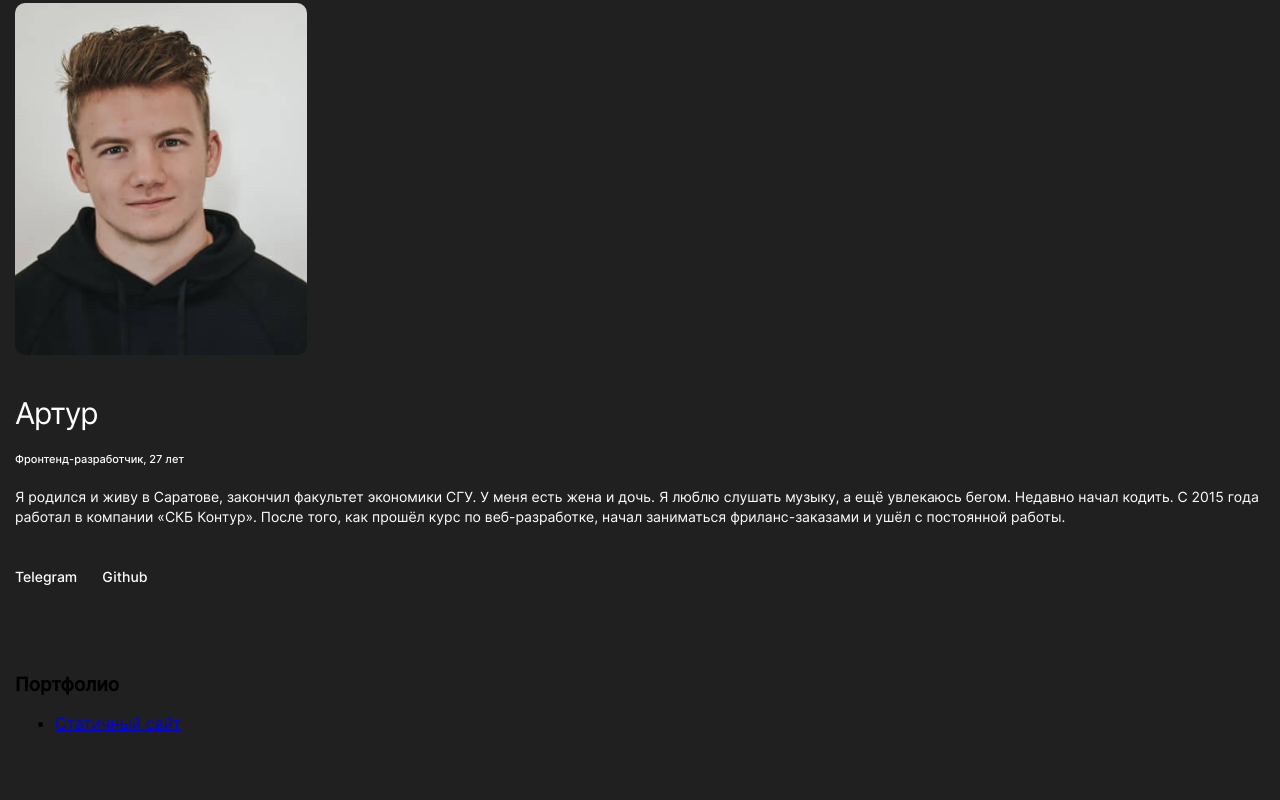
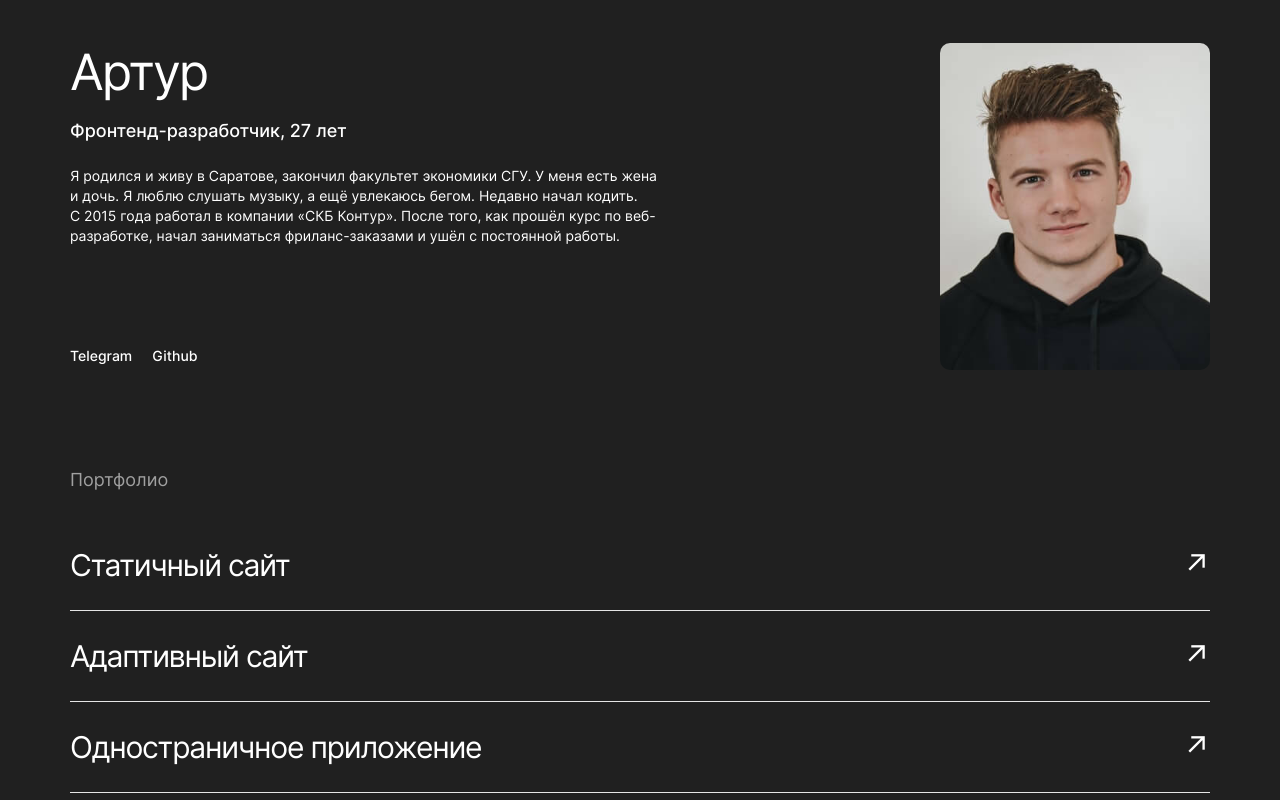
Before and after one commit to adletmayerx/movies-explorer-frontend, a React (Create React App) app: page / in a window 1280 px wide. Shown: the part 2040-2840 px from the top of the page. Built offline with nearby package versions, Linux system fonts and the light colour scheme.

Commit message:
feat: finished Student section

```diff
--- a/src/components/Student/Student.jsx
+++ b/src/components/Student/Student.jsx
@@ -1,8 +1,7 @@
 import React from "react";
 import styles from "./Student.module.css";
 import cn from "classnames";
-import { SectionTitle, BlockTitle, Text } from "../shared";
-import { MemoAnchorIconComponent } from "../icons";
+import { SectionTitle, Text } from "../shared";
 import photo from "../../images/student-photo.jpg";
 
 const Student = () => {
@@ -49,23 +48,36 @@ const Student = () => {
           <h3 className={styles.portfolio__title}>Портфолио</h3>
           <ul className={cn(styles.portfolio__cases, styles.cases)}>
             <li className={styles["cases__list-item"]}>
-              <a href="#" className={styles.cases__link}>
-                Статичный сайт
-                <MemoAnchorIconComponent
-                  className={styles["cases__link-item"]}
-                />
+              <a
+                href="https://asadrtdinov.github.io/how-to-learn/"
+                className={styles.cases__link}
+              >
+                <span className={styles["cases__link-text"]}>
+                  Статичный сайт
+                </span>
+                <span className={styles["cases__link-icon"]}>↗</span>
               </a>
-              <a href="#" className={styles.cases__link}>
-                Адаптивный сайт
-                <MemoAnchorIconComponent
-                  className={styles["cases__link-item"]}
-                />
+            </li>
+            <li className={styles["cases__list-item"]}>
+              <a
+                href="https://asadrtdinov.github.io/russian-travel/index.html"
+                className={styles.cases__link}
+              >
+                <span className={styles["cases__link-text"]}>
+                  Адаптивный сайт
+                </span>
+                <span className={styles["cases__link-icon"]}>↗</span>
               </a>
-              <a href="#" className={styles.cases__link}>
-                Одностраничное приложение
-                <MemoAnchorIconComponent
-                  className={styles["cases__link-item"]}
-                />
+            </li>
+            <li className={styles["cases__list-item"]}>
+              <a
+                href="https://asadrtdinov.github.io/react-mesto-auth"
+                className={styles.cases__link}
+              >
+                <span className={styles["cases__link-text"]}>
+                  Одностраничное приложение
+                </span>
+                <span className={styles["cases__link-icon"]}>↗</span>
               </a>
             </li>
           </ul>
--- a/src/components/Student/Student.module.css
+++ b/src/components/Student/Student.module.css
@@ -27,6 +27,7 @@
   flex-direction: column;
   justify-content: flex-start;
   align-items: stretch;
+  gap: 40px;
 }
 
 .info__image {
@@ -37,7 +38,6 @@
 }
 
 .info__text-container {
-  margin-top: 40px;
   display: flex;
   flex-direction: column;
   justify-content: flex-start;
@@ -88,13 +88,159 @@
   line-height: 17px;
   color: var(--color-white-text);
   cursor: pointer;
-  transition: opacity .2s ease-in;
+  transition: opacity 0.2s ease-in;
 }
 
 .socials__link:hover {
-  opacity: .6;
+  opacity: 0.6;
 }
 
 .student__portfolio {
   margin-top: 70px;
 }
+
+.portfolio {
+  display: flex;
+  flex-direction: column;
+  justify-content: flex-start;
+  align-items: stretch;
+}
+
+.portfolio__title {
+  margin: 0;
+  font-weight: 400;
+  font-size: 14px;
+  line-height: 20px;
+  color: var(--color-grey-text);
+  text-align: left;
+}
+
+.cases {
+  list-style-type: none;
+  padding: 0;
+  margin: 40px 0 0;
+  display: flex;
+  flex-direction: column;
+  justify-content: flex-start;
+  align-items: stretch;
+  gap: 20px;
+}
+
+.cases__list-item {
+  margin: 0;
+  padding: 0 0 20px 0;
+  border-bottom: 1px solid #e6e6e6;
+}
+
+.cases__link {
+  text-decoration: none;
+  font-weight: 400;
+  font-size: 18px;
+  line-height: 28px;
+  letter-spacing: -0.04em;
+  color: var(--color-white-text);
+  display: flex;
+  justify-content: space-between;
+  vertical-align: middle;
+}
+
+@media screen and (min-width: 768px) {
+  .student__container {
+    padding: 90px 50px;
+  }
+
+  .student__title {
+    padding-bottom: 25px;
+  }
+
+  .student__info {
+    margin-top: 65px;
+  }
+
+  .info {
+    gap: 50px;
+    flex-direction: row-reverse;
+  }
+
+  .info__image {
+    width: 255px;
+    height: 307px;
+  }
+
+  .info__title {
+    font-size: 40px;
+    line-height: 40px;
+  }
+
+  .info__sub-title {
+    font-size: 12px;
+    line-height: 18px;
+    margin: 15px 0 0;
+  }
+
+  .socials {
+    margin: 90px 0 0;
+    gap: 20px;
+  }
+
+  .student__portfolio {
+    margin-top: 90px;
+  }
+
+  .portfolio__title {
+    font-size: 18px;
+    line-height: 20px;
+  }
+
+  .cases {
+    margin: 50px 0 0;
+  }
+
+  .cases__link {
+    font-size: 28px;
+    line-height: 50px;
+  }
+}
+
+@media screen and (min-width: 1280px) {
+  .student__container {
+    padding: 110px 70px;
+  }
+
+  .info {
+    gap: 270px;
+  }
+
+  .info__image {
+    width: 270px;
+    height: 327px;
+  }
+
+  .info__title {
+    font-size: 50px;
+    line-height: 58px;
+  }
+
+  .info__sub-title {
+    margin: 20px 0 0;
+    font-size: 18px;
+    line-height: 20px;
+  }
+
+  .info__text {
+    margin-top: 25px;
+  }
+
+  .socials {
+    margin: 100px 0 0;
+  }
+
+  .student__portfolio {
+    margin-top: 100px;
+  }
+
+  .cases__link {
+    font-size: 30px;
+    line-height: 50px;
+  }
+}
--- a/src/components/icons/AnchorIconComponent.jsx
+++ /dev/null
@@ -1,15 +0,0 @@
-import * as React from "react";
-
-function AnchorIconComponent({props}) {
-  return (
-    <svg viewBox="0 0 11 11" fill="none" {...props}>
-      <path
-        d="M1.564 10.714l-.997-.997L7.982 2.29H2.254L2.267.91h8.092v8.104H8.966l.013-5.727-7.415 7.427z"
-        fill="#fff"
-      />
-    </svg>
-  );
-}
-
-const MemoAnchorIconComponent = React.memo(AnchorIconComponent);
-export default MemoAnchorIconComponent;
--- a/src/components/icons/index.js
+++ b/src/components/icons/index.js
@@ -1,4 +1,3 @@
 import MemoLogoComponent from "./LogoComponent";
-import MemoAnchorIconComponent from "./AnchorIconComponent";
 
-export { MemoLogoComponent, MemoAnchorIconComponent };
+export { MemoLogoComponent };
```
